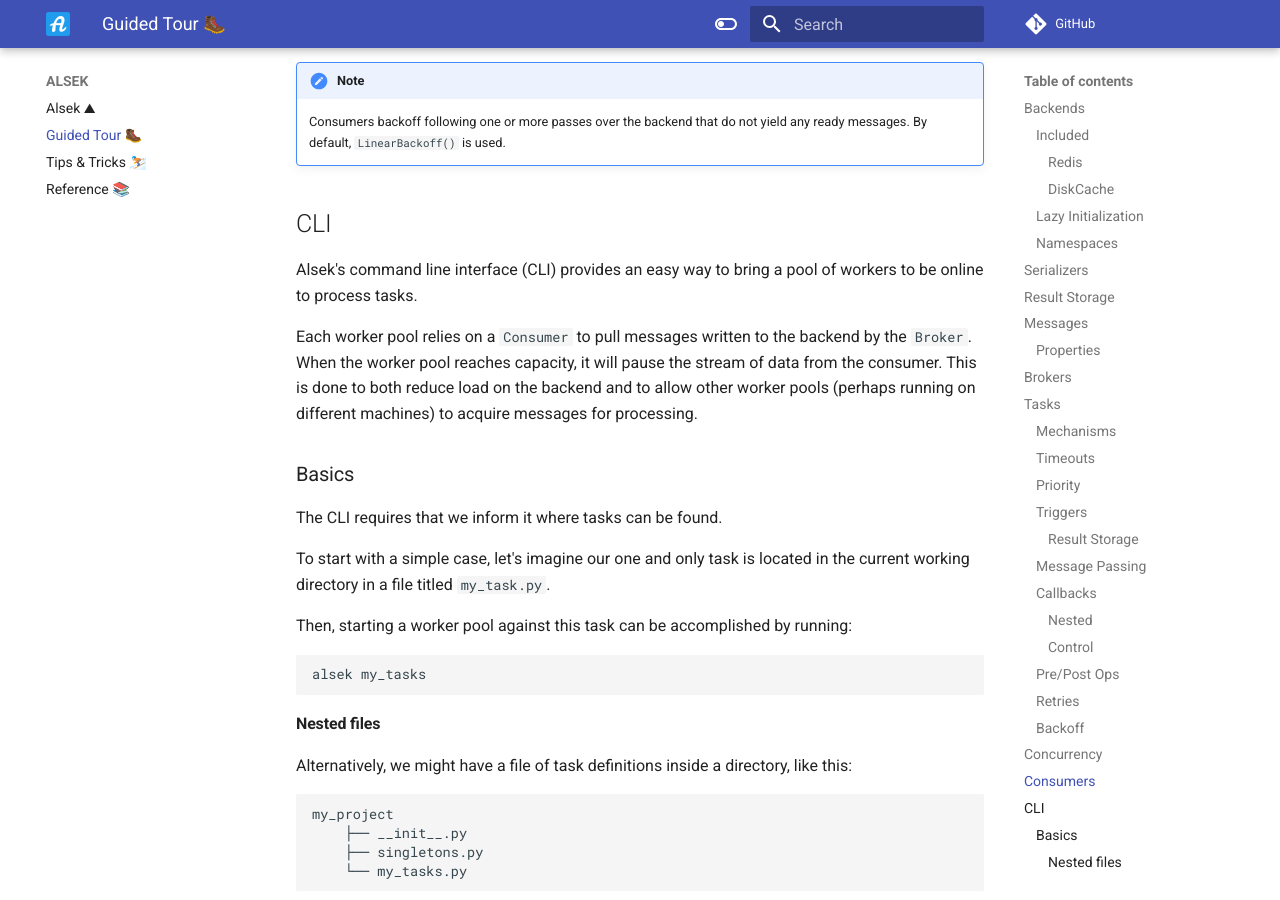
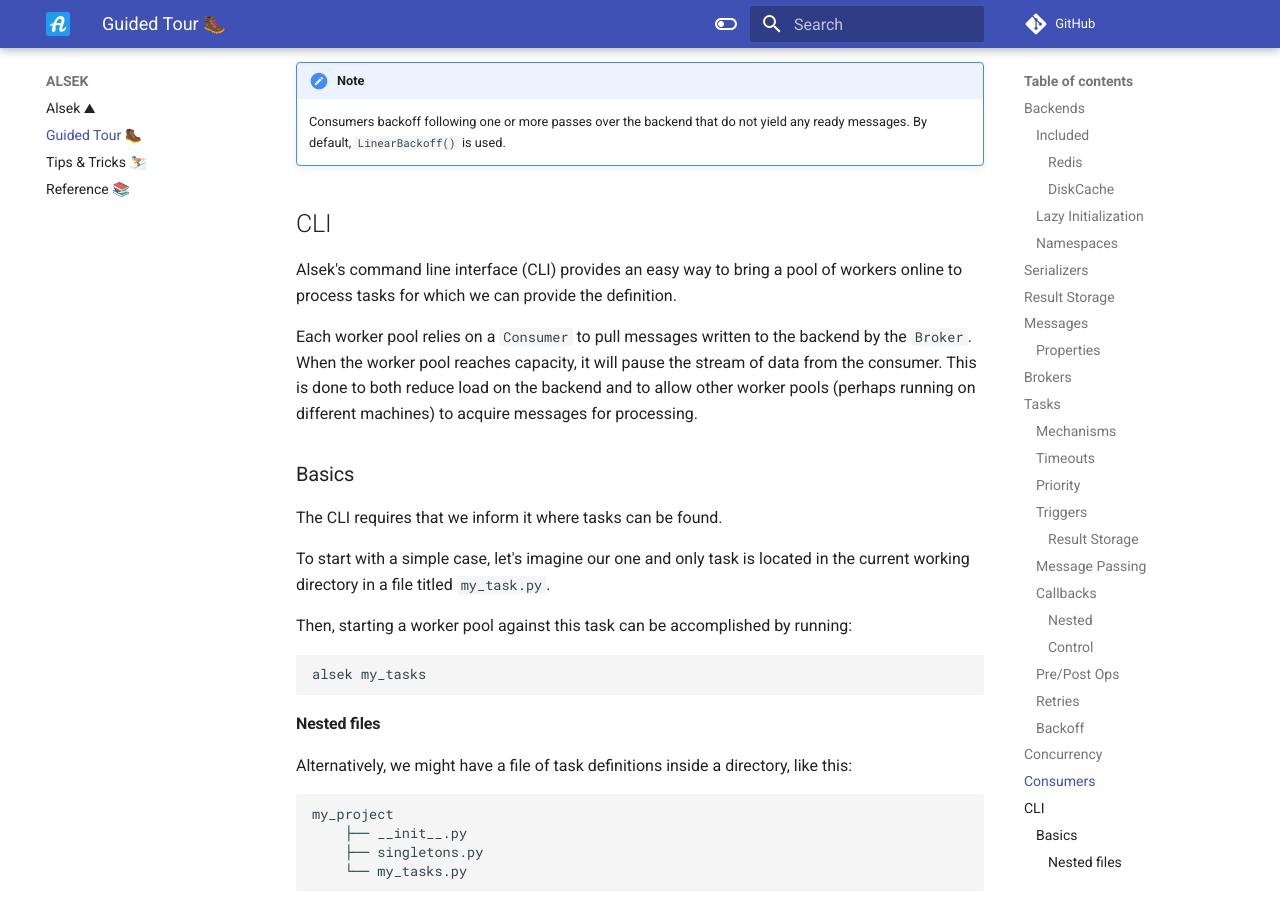
Before and after one commit to TariqAHassan/alsek, an MkDocs documentation site: the page built from docs/guided_tour.md, in a window 1280 px wide and 900 px high, scrolled down 14579 px. Built offline with MkDocs 1.6.1 and Material for MkDocs 9.7.7, drawn with Linux system fonts in a browser that asks for light colours; comment, search, counter and statistics services are not loaded.

Commit message:
Fix typos

```diff
--- a/docs/guided_tour.md
+++ b/docs/guided_tour.md
@@ -719,7 +719,7 @@
 ## CLI
 
 Alsek's command line interface (CLI) provides an easy way to bring a pool of
-workers to be online to process tasks.
+workers online to process tasks for which we can provide the definition.
 
 Each worker pool relies on a `Consumer` to pull messages written to the backend by the `Broker`.
 When the worker pool reaches capacity, it will pause the stream of data from the consumer.
```
